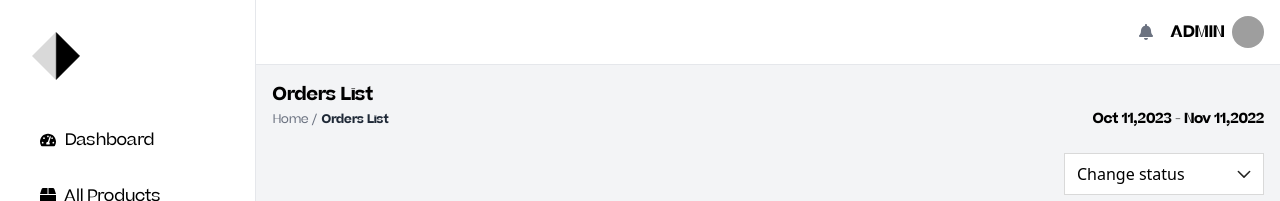
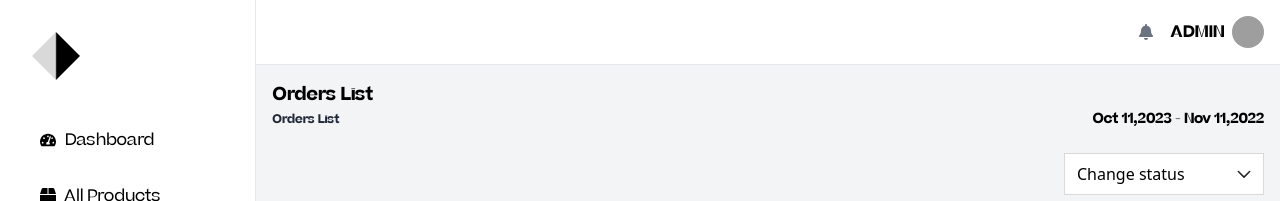
Before and after one commit to Acquaah-Emmanuel-Kofi/fashion-commerce, a Next.js app: page /admin/orders in a window 1280 px wide. Shown: the top 201 px of the page. Built offline with nearby package versions, Linux system fonts and the light colour scheme; grey boxes are pictures that could not be loaded.

Commit message:
refactor: correct breadcrumbs on pages

```diff
--- a/src/app/admin/(pages)/dashboard/page.tsx
+++ b/src/app/admin/(pages)/dashboard/page.tsx
@@ -5,8 +5,7 @@ import Breadcrumb from "@/app/shared/components/Breadcrumb";
 import HeaderTitle from "../../(components)/HeaderTitle";
 
 const breadcrumbItems = [
-  { label: "Home", href: "/admin" },
-  { label: "Dashboard", href: "/admin/dashboard" },
+  { label: "Dashboard", href: "" },
 ];
 
 export default function Dashboard() {
--- a/src/app/admin/(pages)/orders/page.tsx
+++ b/src/app/admin/(pages)/orders/page.tsx
@@ -6,10 +6,7 @@ import React from "react";
 import RecentPurchases from "./components/RecentPurchases";
 import HeaderTitle from "../../(components)/HeaderTitle";
 
-const breadcrumbItems = [
-  { label: "Home", href: "/admin" },
-  { label: "Orders List", href: "/admin/orders" },
-];
+const breadcrumbItems = [{ label: "Orders List", href: "" }];
 
 export default function Orders() {
   const options = [
```
